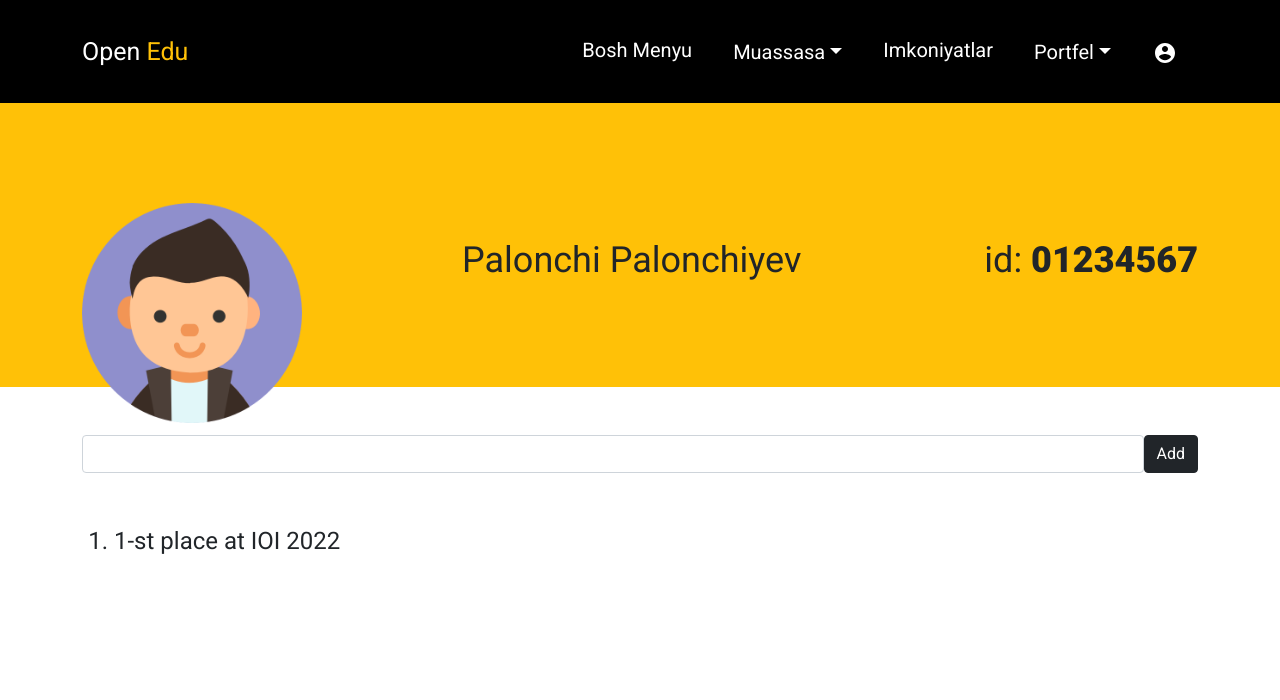
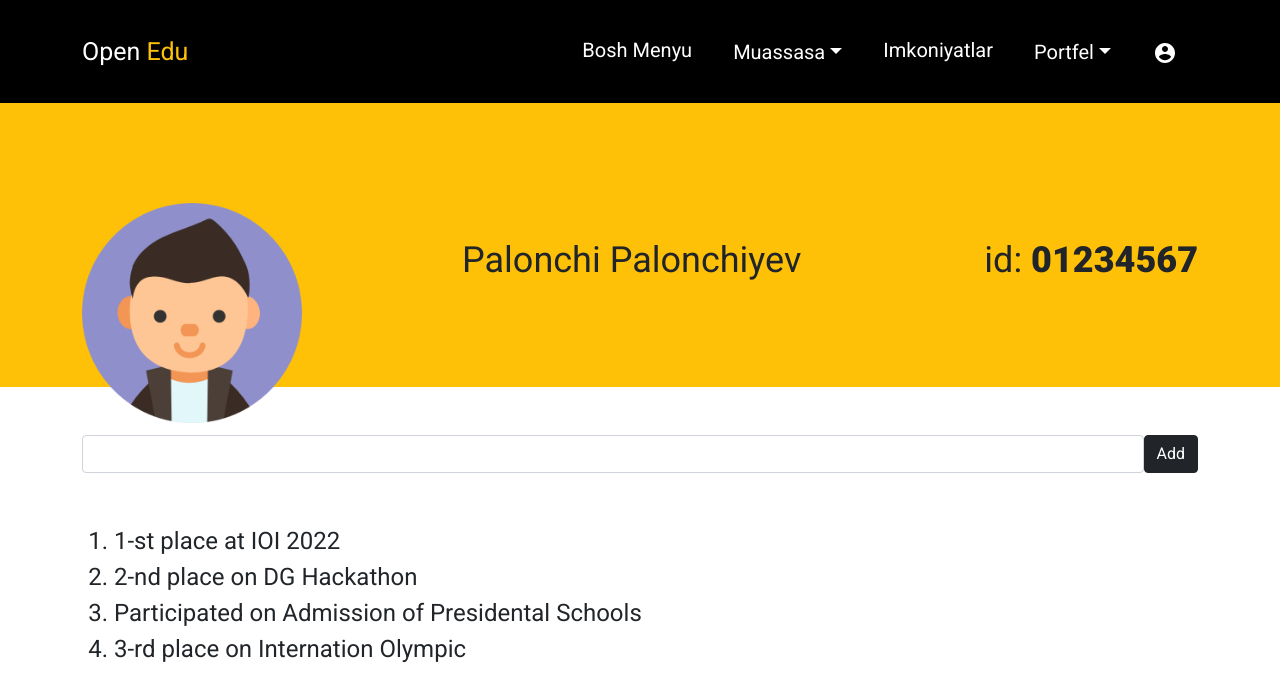
Before and after one commit to emotifs/open-edu, a React (Create React App) app: page /portfolio in a window 1280 px wide. Shown: the top 700 px of the page. Built offline with nearby package versions, Linux system fonts and the light colour scheme.

Commit message:
changed some bugs

```diff
--- a/src/home/NavSec.js
+++ b/src/home/NavSec.js
@@ -88,7 +88,6 @@ const NavSec = () => {
                         </DropdownToggle>
                         <DropdownMenu className="dropdown-menu">
                             <DropdownItem  className="."><Link to="/all-projects">Loyihalar</Link></DropdownItem>
-                            <DropdownItem className="."><Link to="/volunteering">Volunteering</Link></DropdownItem>
                             <DropdownItem className="."><Link to="/portfolio">Mening portfelim</Link></DropdownItem>
                         </DropdownMenu>
                         </Dropdown>
--- a/src/opportunities/OppoList.js
+++ b/src/opportunities/OppoList.js
@@ -1,8 +1,10 @@
 import React from 'react';
 import hackaton from '../images/projects/hackaton.jpg'
-import flex from '../images/projects/flex.jpg'
-import qvz from '../images/projects/qvz.jpg'
-import ioi from '../images/projects/ioi.jpg'
+import flex from '../images/projects/flex.jpg';
+import qvz from '../images/projects/qvz.jpg';
+import ioi from '../images/projects/ioi.jpg';
+import newuzb from '../images/projects/newuzb.jpg';
+import xalq from '../images/projects/xalq.png';
 
 function OppoList() {
     return (
@@ -26,7 +28,7 @@ function OppoList() {
             </div>
 
             <div className="oppo-card">
-                <img src={hackaton} className="oppo-img" alt="#"/>
+                <img src={xalq} className="oppo-img" alt="#"/>
                 <div>
                 <h2>Xalq ta'lim vazirligi</h2>
                 <p>Xalq taʼlimi tizimida har haftaning shanba kuni “Xalq qabuli kuni” deb eʼlon qilindi</p>
@@ -51,7 +53,7 @@ function OppoList() {
                 </div>
             </div>
             <div className="oppo-card">
-                <img src={hackaton} className="oppo-img" alt="#"/>
+                <img src={newuzb} className="oppo-img" alt="#"/>
                 <div>
                 <h2>Yangi O'zbekiston Universiteti</h2>
                 <p>yetakchi universitet sifatida biz jamiyat va insoniyatga xizmat qilish uchun eng yaxshi ta'lim, tadqiqot va innovatsiyalar orqali global bilim va uning amaliy yondashuvini olg'a suramiz</p>
--- a/src/projects/MyPortfolio.js
+++ b/src/projects/MyPortfolio.js
@@ -21,6 +21,18 @@ function MyPortfolio() {
                     <li>
                         1-st place at IOI 2022
                     </li>
+
+                    <li>
+                        2-nd place on DG Hackathon
+                    </li>
+
+                    <li>
+                        Participated on Admission of Presidental Schools
+                    </li>
+
+                    <li>
+                        3-rd place on Internation Olympic
+                    </li>
                </ol>
             </Container>
         </div>
--- a/src/user/LogIn.js
+++ b/src/user/LogIn.js
@@ -1,5 +1,6 @@
 import React from 'react';
 import NavSec from '../home/NavSec';
+import {Link} from 'react-router-dom';
 
 function LogIn() {
     return (
@@ -32,7 +33,7 @@ function LogIn() {
 
                 <button type="submit" className="btn btn-warning btn-block">Submit</button>
                 <p className="forgot-password text-right">
-                    Haven't  <a href="#">registered yet?</a>
+                    Haven't  <Link to="/sign-up">registered yet?</Link>
                 </p>
             </form>
              </div>
--- a/src/user/SignUp.js
+++ b/src/user/SignUp.js
@@ -1,6 +1,7 @@
 import React from 'react'
 import '../projects/projects.scss';
 import NavSec from '../home/NavSec';
+import {Link} from 'react-router-dom';
 
 function SignUp() {
     return (
@@ -47,7 +48,7 @@ function SignUp() {
 
                 <button type="submit" className="btn btn-warning     btn-block">Sign Up</button>
                 <p className="forgot-password text-right">
-                    Already registered <a href="#">Sign in?</a>
+                    Already registered <Link to="/log-in">Sign in? </Link>
                 </p>
             </form>
                </div>
```
Also changed, not shown: src/images/projects/xalq.png (added).
